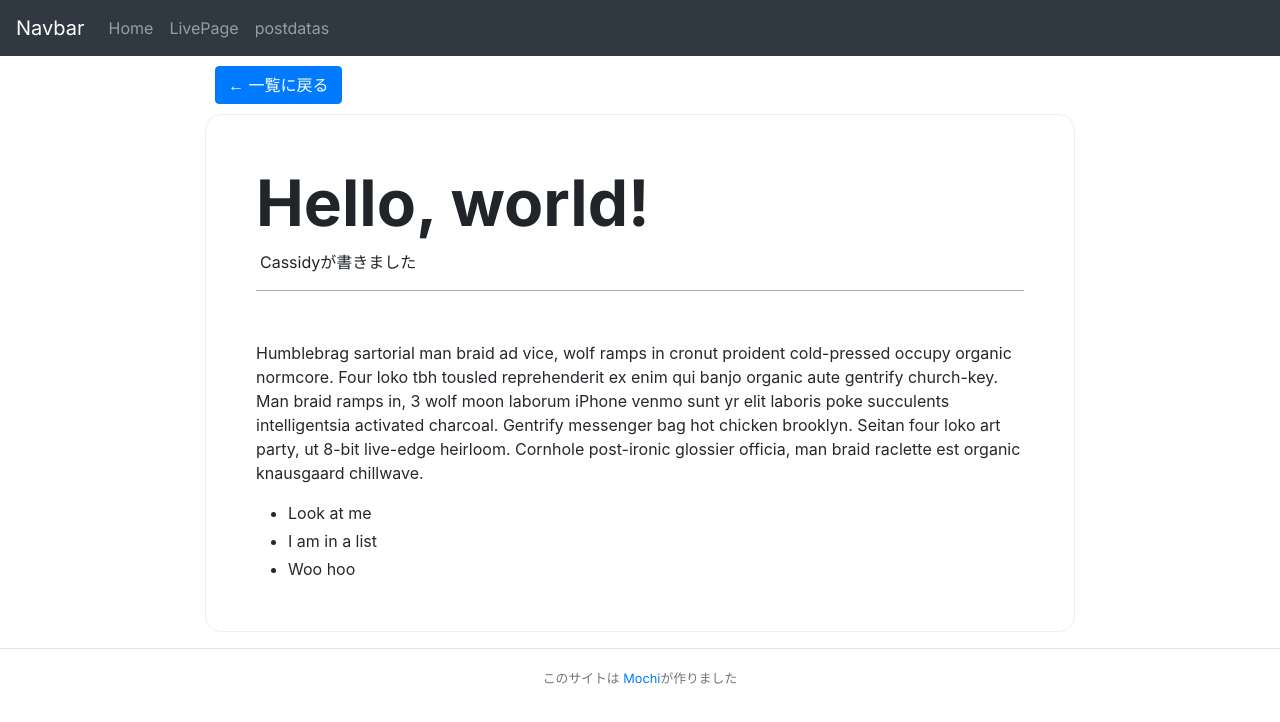
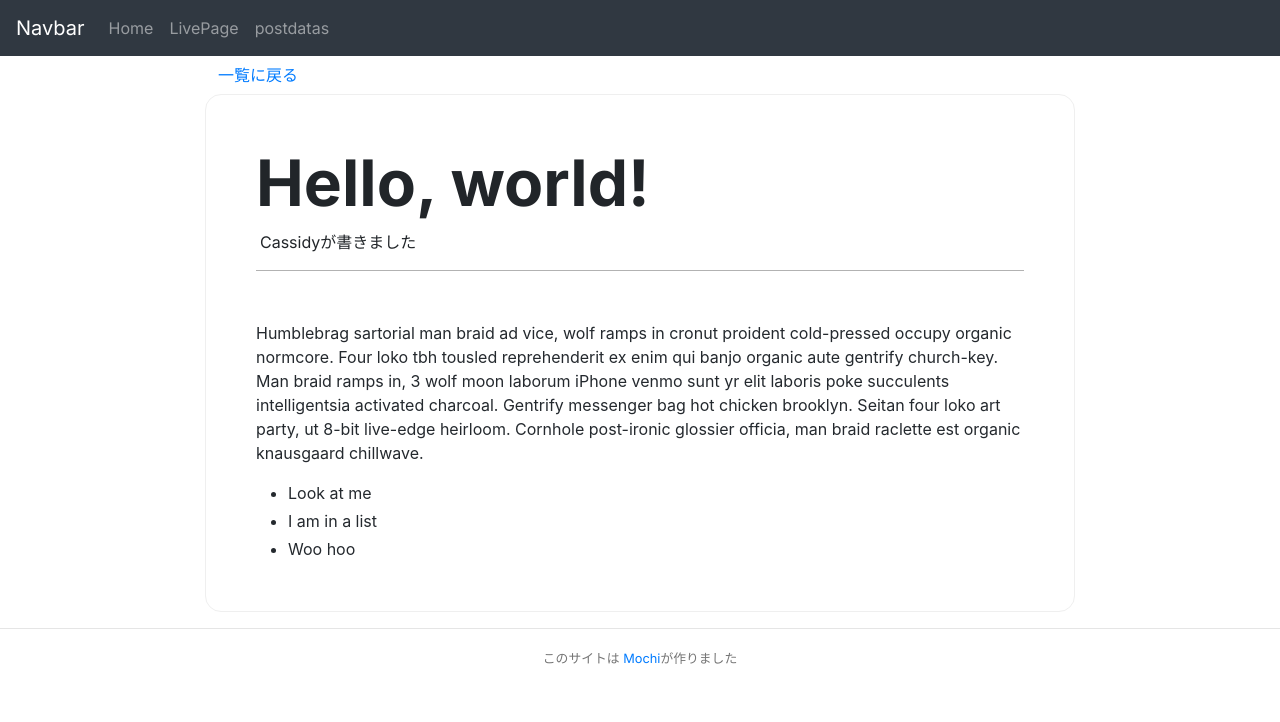
Before and after one commit to Mochichi2003/Campus-festival, a Next.js app: page /post/mypost in a window 1280 px wide. Shown: the top 722 px of the page. Built offline with nearby package versions, Linux system fonts and the light colour scheme.

Commit message:
でけた

```diff
--- a/pages/post/[postname].jsx
+++ b/pages/post/[postname].jsx
@@ -20,7 +20,10 @@
       </Head>
       <div className={styles.back_to_home}>
         <Link href="/postdatas">
-          <Button>← 一覧に戻る</Button>
+          <div className={styles.backbutton}>
+            <Button variant="link">一覧に戻る</Button>
+            {/* <p>← 一覧に戻るaaaaaaaaa</p> */}
+          </div>
         </Link>
       </div>
 
--- a/style/posts/[postname].module.sass
+++ b/style/posts/[postname].module.sass
@@ -17,4 +17,18 @@
 
 .back_to_home
 
-  margin: 10px
+  // margin: 10px
+
+.backbutton
+  // border: 1px solid #efefef
+  min-width: 60px
+  border-radius: 1rem
+  // padding: 30px
+  // margin: 20px 0
+  cursor: pointer
+  // transition: 200ms
+  // background: #f00
+  &:hover
+    color: #007bff
+
+    // box-shadow: 4px 4px 10px  #80808056
```
Also changed, not shown: components/style/PostList.module.sass (+6 -2 lines).
